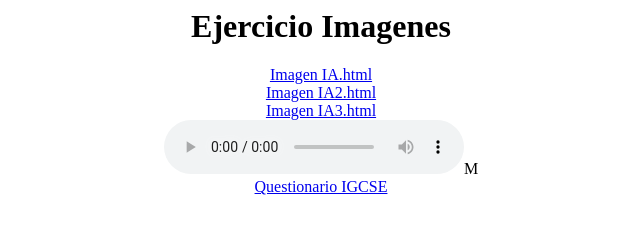
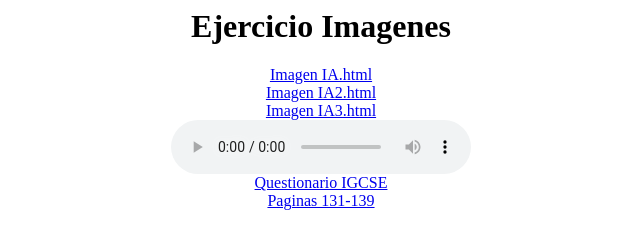
Before and after one commit to sebastianguarinest-source/sebastianguarinest-source.github.io, a plain HTML site: page index.html in a window 1280 px wide. Shown: the whole page, without its empty margins (319-959 px from the left). Drawn offline with Linux system fonts and the light colour scheme.

Commit message:
Update index.html

```diff
--- a/index.html
+++ b/index.html
@@ -8,8 +8,9 @@
         <center><a href="https://n9.cl/tecl7"> Imagen IA2.html</a></center>
         <center><a href="https://n9.cl/c3h1bv"> Imagen IA3.html</a></center>
         <center><audio src="El Perro Fugitivo.mp3" controls="">
-</audio>M
+</audio>
         <center><a href="IGCSE PREGUNTAS">Questionario IGCSE</a></center>
+            <center><a href="IGCSE PAGINAS">Paginas 131-139</a></center>
 
     </body>
 
```
